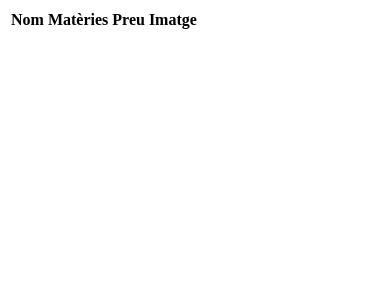
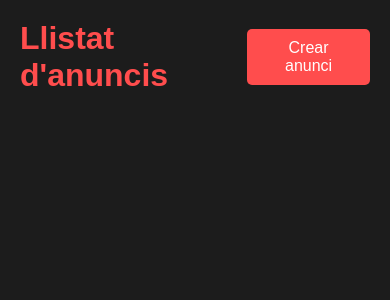
Before and after one commit to genis-lorenz/projecte-final, a Flask app: page /ads in a window 390 px wide. Shown: the top 300 px of the page. Run offline with Flask 3, Linux system fonts and the light colour scheme; data comes from the database, SQL or seed files in the repository; data that the repository does not hold is empty.

Commit message:
Adlist css

```diff
--- /dev/null
+++ b/wallacabanyes/static/css/adlist.css
@@ -0,0 +1,71 @@
+body {
+    font-family: 'Arial', sans-serif;
+    background-color: #1c1c1c;
+    color: #ffffff;
+    margin: 0;
+    padding: 20px;
+}
+
+header {
+    display: flex;
+    justify-content: space-between;
+    align-items: center;
+    margin-bottom: 20px;
+}
+
+h1 {
+    color: #ff4d4d;
+    margin: 0;
+}
+
+button {
+    background-color: #ff4d4d;
+    color: white;
+    border: none;
+    padding: 10px 20px;
+    font-size: 16px;
+    cursor: pointer;
+    border-radius: 5px;
+    transition: background-color 0.3s ease;
+}
+
+button:hover {
+    background-color: #e03e3e;
+}
+
+.ad-container {
+    display: grid;
+    grid-template-columns: repeat(2, 1fr);
+    gap: 20px;
+}
+
+.ad-card {
+    background-color: #2c2c2c;
+    border-radius: 10px;
+    padding: 20px;
+    box-shadow: 0 2px 10px rgba(0, 0, 0, 0.5);
+    transition: transform 0.3s ease, background-color 0.3s ease;
+}
+
+.ad-card h2 {
+    color: #ff4d4d;
+    margin: 0 0 10px;
+}
+
+.ad-card img {
+    max-width: 100%;
+    height: auto;
+    border-radius: 5px;
+    margin-top: 10px;
+}
+
+.ad-card:hover {
+    transform: translateY(-5px);
+    background-color: #3c3c3c;
+}
+
+@media (max-width: 768px) {
+    .ad-container {
+        grid-template-columns: 1fr;
+    }
+}
--- a/wallacabanyes/templates/adlist.html
+++ b/wallacabanyes/templates/adlist.html
@@ -4,23 +4,22 @@
     <meta charset="UTF-8">
     <meta name="viewport" content="width=device-width, initial-scale=1.0">
     <title>Llistat d'anuncis</title>
+    <link rel="stylesheet" href="../static/css/adlist.css">
 </head>
 <body>
-    <table>
-        <tr>
-            <th>Nom</th>
-            <th>Matèries</th>
-            <th>Preu</th>
-            <th>Imatge</th>
-        </tr>
+    <header>
+        <h1>Llistat d'anuncis</h1>
+        <button id="create-ad-btn">Crear anunci</button>
+    </header>
+    <div class="ad-container">
         {% for ad in ads %}
-        <tr>
-            <th>{{ ad['name'] }}</th>
-            <th>{{ ad['subjects'] }}</th>
-            <th>{{ ad['price'] }}</th>
-            <th><img src="{{ url_for('adimage.serve_image', filename=ad['img']) }}" /></th>
-        </tr>
+        <div class="ad-card">
+            <h2>{{ ad['name'] }}</h2>
+            <p><strong>Matèries:</strong> {{ ad['subjects'] }}</p>
+            <p><strong>Preu:</strong> {{ ad['price'] }}</p>
+            <img src="{{ url_for('adimage.serve_image', filename=ad['img']) }}" alt="Ad Image">
+        </div>
         {% endfor %}
-    </table>
+    </div>
 </body>
 </html>
```
